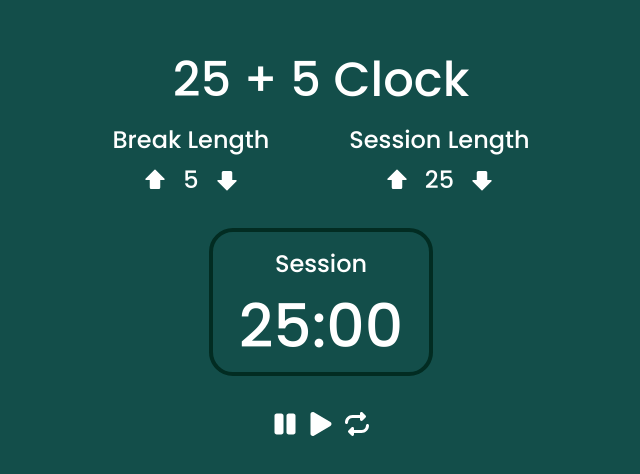
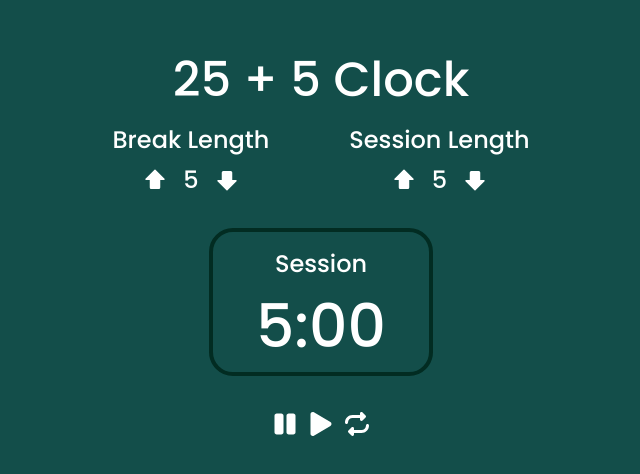
Before and after one commit to RandyMadrigal/timer-react, a React (Vite) app: page / in a window 1280 px wide. Shown: the part 144-618 px from the top of the page, without its empty margins (319-959 px from the left). Built offline with nearby package versions, Linux system fonts and the light colour scheme; a web font is replaced by a local one.

Commit message:
add feature -Play btn, set seconds set minutes

```diff
--- a/src/components/Play.jsx
+++ b/src/components/Play.jsx
@@ -1,9 +1,14 @@
 import { FaPlay } from "react-icons/fa";
 
-export const Play = () => {
+export const Play = ({handlePlay}) => {
+
+
+
   return (
     <>
-      <FaPlay id="start_stop" />
+    <button onClick={handlePlay} id="start_stop">
+      <FaPlay/>
+    </button>
     </>
   );
 };
--- a/src/components/Timer.jsx
+++ b/src/components/Timer.jsx
@@ -1,13 +1,13 @@
 import PropTypes from "prop-types";
 
-export const Timer = ({ title, value }) => {
+export const Timer = ({ title, minutes, seconds }) => {
   return (
     <div className="border-4 rounded-3xl border-emerald-950 w-8/12 max-w-56 p-4 my-4 text-center">
       <h3 id="timer-label" className="text-2xl">
         {title}
       </h3>
       <h2 id="time-left" className="text-6xl mt-4">
-        {value}:00
+        {minutes}:{seconds < 10 ? "0"+seconds : seconds}
       </h2>
     </div>
   );
@@ -15,5 +15,6 @@ export const Timer = ({ title, value }) => {
 
 Timer.propTypes = {
   title: PropTypes.string.isRequired,
-  value: PropTypes.number.isRequired,
+  minutes: PropTypes.number.isRequired,
+  seconds: PropTypes.number.isRequired,
 };
--- a/src/components/TimerContainer.jsx
+++ b/src/components/TimerContainer.jsx
@@ -6,19 +6,38 @@ import { Reset } from "./Reset";
 import { useEffect, useState } from "react";
 import { PadBreak } from "./PadBreak";
 import { PadSession } from "./PadSession";
+import {Minutes} from "../hooks/Minutes"
+import {Seconds} from "../hooks/Seconds"
+import {PlayHook} from "../hooks/PlayHook"
+
+
 
 export const TimerContainer = () => {
   const [breakLength, setBreakLength] = useState(5);
-  const [sessionLength, setSessionLength] = useState(25);
+  const [sessionLength, setSessionLength] = useState(5);
+  const {minutes, minutesDecrement, update} = Minutes(sessionLength);
+  const {seconds, secondsDecrement, reset} = Seconds(0);
+  const {isPlay,playing} = PlayHook()
 
-  useEffect(() => {}, []);
+  const handlePlay = (e) => {
+    const btnId = e.currentTarget.id;
+
+    if(btnId === "start_stop" ){
+      console.log(btnId)
+      playing()
+    }
+
+  };
 
   const handleClickUp = (e) => {
     const btnId = e.currentTarget.id;
 
-    btnId === "break-increment"
-      ? setBreakLength(breakLength + 1)
-      : setSessionLength(sessionLength + 1);
+    if(btnId === "break-increment"){
+      setBreakLength(breakLength + 1)
+    }else{
+      setSessionLength(sessionLength + 1);
+    }
+
   };
 
   const handleClickDown = (e) => {
@@ -35,6 +54,27 @@ export const TimerContainer = () => {
         break;
     }
   };
+
+  useEffect(() => {
+
+    if(isPlay){
+
+      if(seconds < 0){
+        reset()
+        minutesDecrement()
+       }
+
+      const myInterval = setInterval(() => {
+        secondsDecrement()
+      }, 1000);
+
+      return () =>{
+        clearInterval(myInterval)
+      }
+
+    }
+  }, [seconds,isPlay]);
+
 
   return (
     //TODO responsive
@@ -54,10 +94,10 @@ export const TimerContainer = () => {
           handleClickDown={handleClickDown}
         />
       </div>
-      <Timer title="Session" value={sessionLength} />
+      <Timer title="Session" minutes={minutes} seconds={seconds} />
       <div className="flex flex-row gap-3 my-5 text-2xl">
         <Pause />
-        <Play />
+        <Play handlePlay={handlePlay} />
         <Reset />
       </div>
     </div>
--- /dev/null
+++ b/src/hooks/Minutes.jsx
@@ -0,0 +1,11 @@
+import { useState } from "react"
+
+export const Minutes = (sessionLength) => {
+const [minutes, setMinutes] = useState(sessionLength)
+
+const minutesDecrement = () => setMinutes(prev => prev - 1)
+const update = () => setMinutes(sessionLength)
+
+
+  return {minutes , minutesDecrement, update}
+}
--- /dev/null
+++ b/src/hooks/PlayHook.jsx
@@ -0,0 +1,9 @@
+import { useState } from "react"
+
+export const PlayHook = (value) => {
+const [isPlay, setIsPlay] = useState(value)
+
+const playing = () => setIsPlay(true)
+
+  return {isPlay,playing}
+}
--- /dev/null
+++ b/src/hooks/Seconds.jsx
@@ -0,0 +1,10 @@
+import { useState } from "react"
+
+export const Seconds = (value) => {
+const [seconds, setSeconds] = useState(value)
+
+const secondsDecrement = () => setSeconds(prev => prev - 1)
+const reset = () => setSeconds(59)
+
+  return {seconds, secondsDecrement, reset}
+}
```
